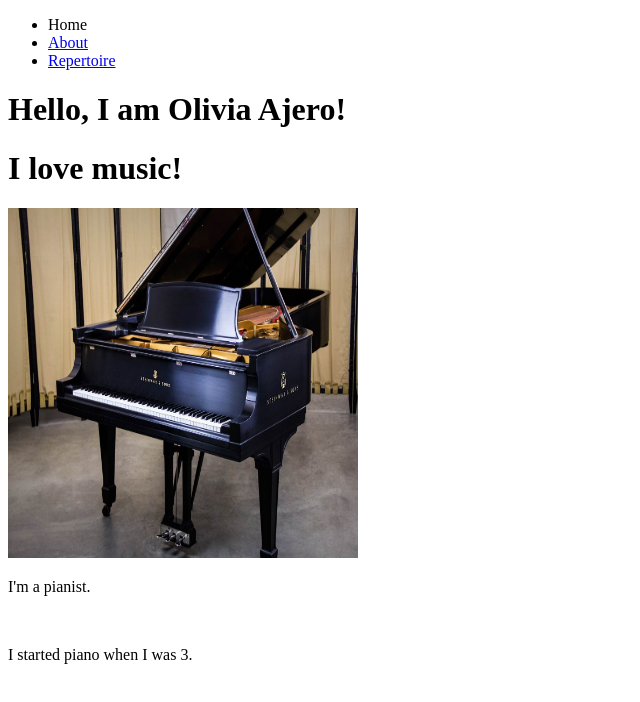
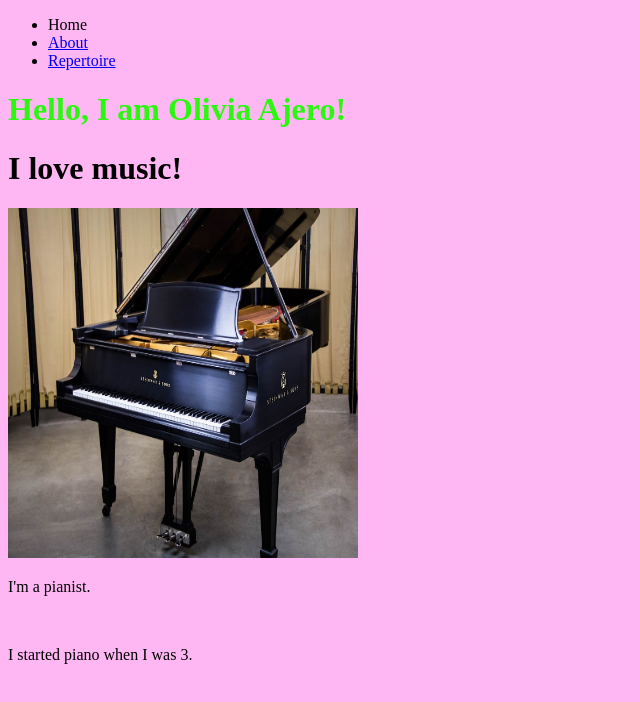
Before and after one commit to oliviaajero/oliviaajero.github.io, a plain HTML site: page index.html in a window 1280 px wide. Shown: the whole page, without its empty margins (0-640 px from the left). Drawn offline with Linux system fonts and the light colour scheme.

Commit message:
Update index.html

```diff
--- a/index.html
+++ b/index.html
@@ -3,7 +3,7 @@
 	<head>
 		<title>Olivia Ajero's Homepage</title>
 	</head>
-	<body>
+	<body style="background-color:#FFB7F3;">
 
 		<nav>
     		<ul>
@@ -15,7 +15,7 @@
 		</nav>
 		<div class="container">
     		<div class="blurb">
-        		<h1 style=color:"#2AF80E;">Hello, I am Olivia Ajero!</h1>
+        		<h1 style="color:#2AF80E;">Hello, I am Olivia Ajero!</h1>
 					<h1>I love music!</h1>
 			<img src="piano.jpg" alt="Piano picture" width="350" height="350">
 			<p>I'm a pianist.</p>
```
